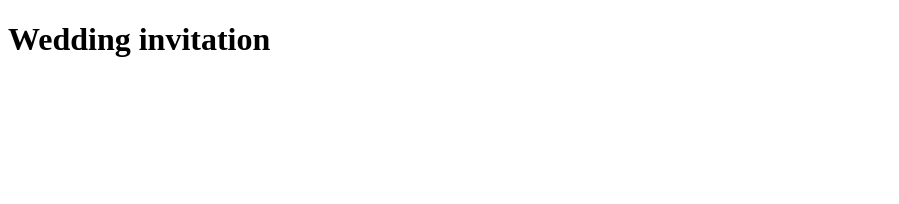
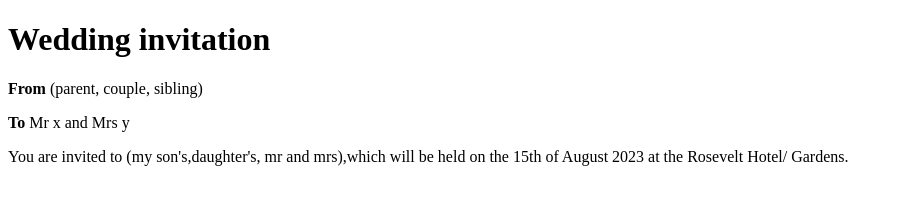
Before and after one commit to GriffinsNgeno/winvite, a plain HTML site: page index.html in a window 1280 px wide. Shown: the whole page, without its empty margins (0-899 px from the left). Drawn offline with nearby package versions, Linux system fonts and the light colour scheme.

Commit message:
Add section
Names section

```diff
--- a/index.html
+++ b/index.html
@@ -12,6 +12,16 @@
     </div>
 </head>
 <body>
+    <section class="main">
+
+        <div class="names">
+            <p><b>From</b> (parent, couple, sibling)</p>
+          <p><b>To</b> Mr x and Mrs y </p>
+        </div>
+    You are invited to (my son's,daughter's, mr and mrs),which will be held on the 15th of August 2023
+                    at the Rosevelt Hotel/ Gardens.
+
+      </section>
 
 
     <script src="https://unpkg.com/aos@next/dist/aos.js"></script>
```
